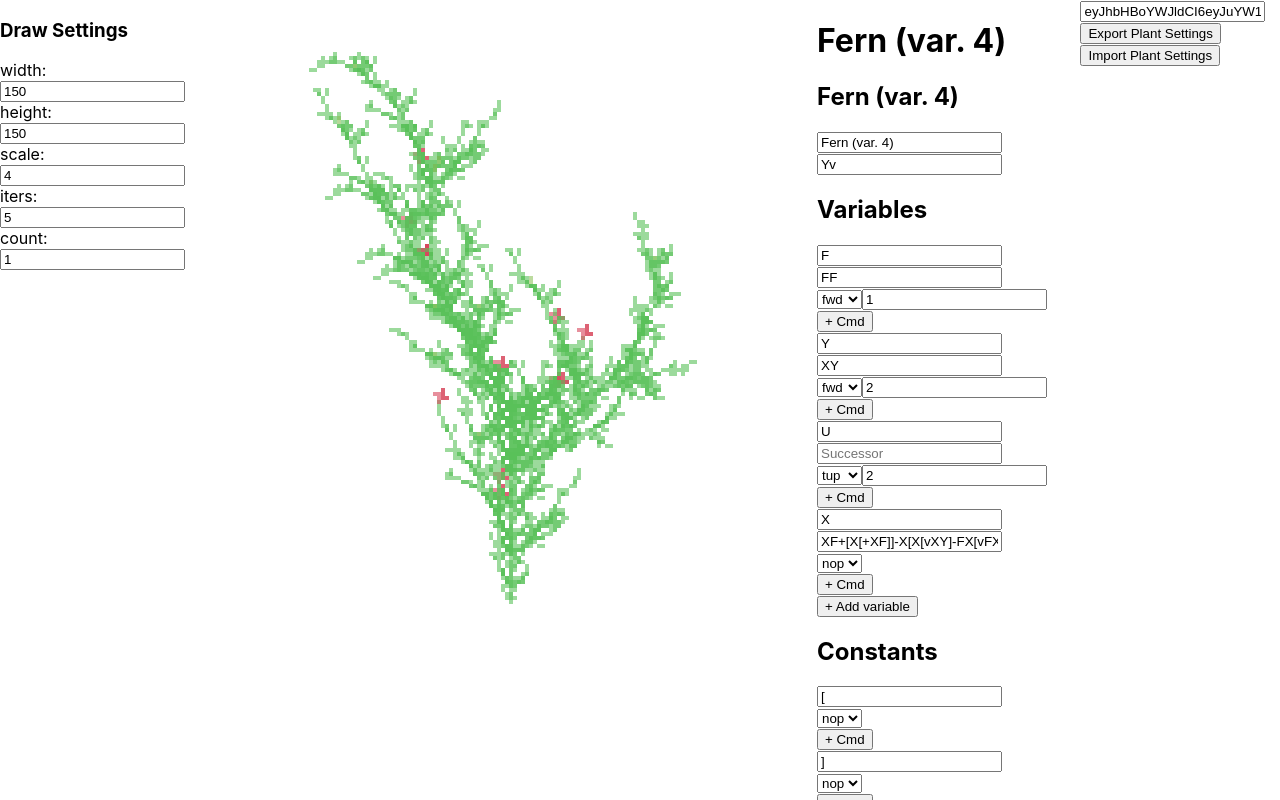
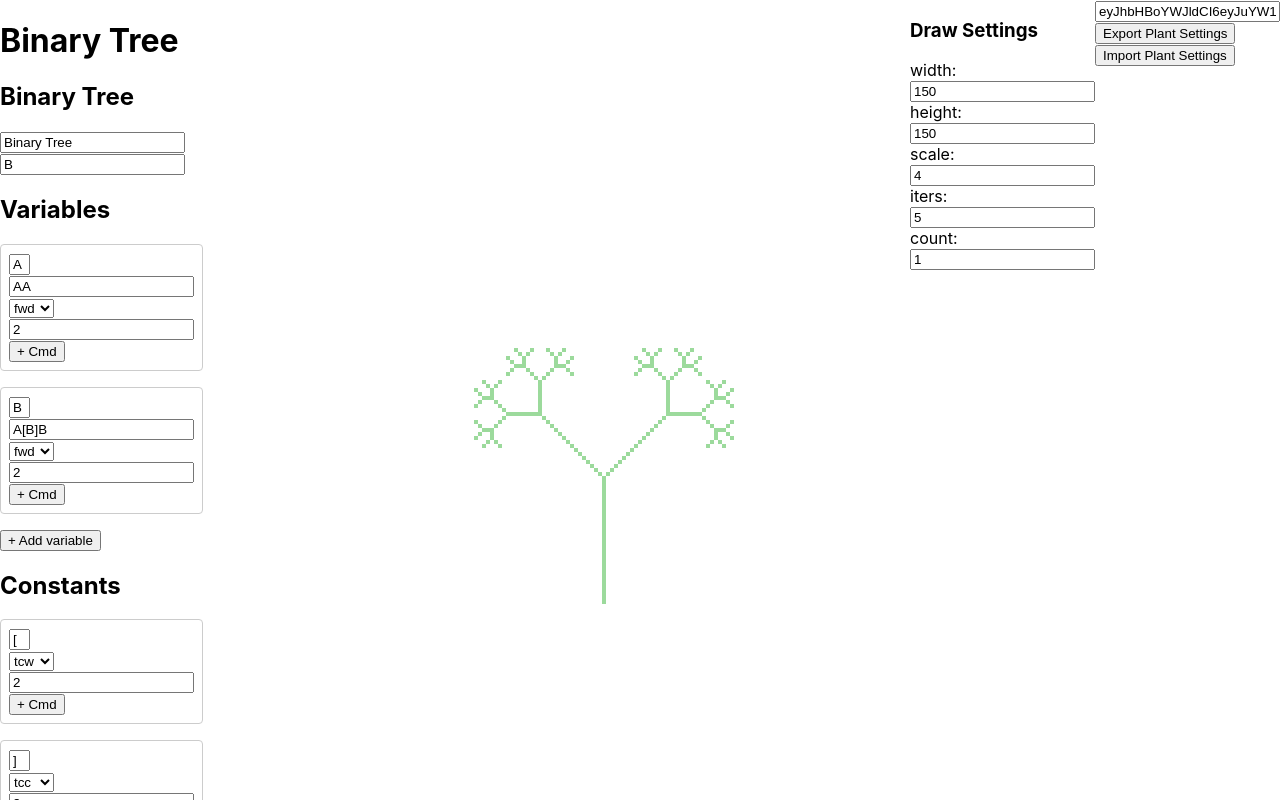
Before and after one commit to xk86/pixelplant, a React (Vite) app: page / in a window 1280 px wide. Shown: the top 800 px of the page. Built offline with nearby package versions, Linux system fonts and the light colour scheme; the HTML template or start-up script is replaced by a standard one.

Commit message:
code is still a mess but this fixes a bug about axioms not working right, and the probs not rendering if none exist in the given ialpha

```diff
--- a/src/App.css
+++ b/src/App.css
@@ -3,7 +3,7 @@
   align-items: flex-start;
 }
 
-/* Left controls panel */
+/* This used to be for the left panel, but it's no longer on the left...
 .container > :first-child {
   display: flex;
   flex-direction: column;
@@ -13,10 +13,35 @@
 .container canvas {
   flex: none;
 }
+  */
+
+
+.symbol-editor {
+  display: flex;
+  flex-wrap: wrap;
+  gap: 1rem;
+}
+
+.symbol-editor .entry-row {
+  border: 1px solid #ccc;
+  padding: 0.5rem;
+  border-radius: 0.25rem;
+
+  flex: 0 2 200px;
+  box-sizing: border-box;
+}
 
 .varItems {
   display: inline-flex;
   flex-wrap: nowrap;
+}
+
+input[name="id"] {
+  max-width: 1em;
+}
+
+input[name='successor'] {
+  max-width: min-content;
 }
 
 input[name="predecessor"] {
@@ -29,7 +54,7 @@ input[name="predecessor"] {
   flex-direction: row;
   flex-wrap: wrap;
   align-items: center;
-  gap: 0.5rem;
+  gap: 1.5rem;
   margin-bottom: 0.5rem;
 }
 
@@ -46,6 +71,7 @@ input[name="predecessor"] {
   min-width: 2ch;
 }
 
+
 canvas {
   image-rendering: optimizeSpeed;
   image-rendering: -moz-crisp-edges;
--- a/src/App.tsx
+++ b/src/App.tsx
@@ -4,7 +4,7 @@ import { Turtle, drawOps, opDocs } from "./Turtle";
 import { IAlphabet, VariableProperties, CommandTuple, DrawCommandTuples,
          ProbTuple, applyRules, listToMapAlpha, computeSentence} from "./Lsystems";
 
-import { prodAlphabet } from "./old_example_alphabets";
+import { prodAlphabet, binaryTreeAlphabet } from "./old_example_alphabets";
 
 import { axiomAction, nameAction,
          variableAction, constantAction, probAction,
@@ -174,9 +174,10 @@ function Axiom(props) {
 
   const handleChange = (event) => {
     event.preventDefault();
-    console.log(event.target.value)
-    setInputText(event.target.value)
-    props.dispatch({type: 'axiom', payload: {axiom: inputText}})
+    const newAxiom = event.target.value;
+    console.log(newAxiom);
+    setInputText(newAxiom);
+    props.dispatch({type: 'axiom', payload: {axiom: newAxiom}});
   }
   const submit = (e) => {
     e.preventDefault();
@@ -193,27 +194,6 @@ function Axiom(props) {
     </div>
   );
 }
-
-//function Variables(props) {
-//  let ruleNames = Object.keys(props.alphabet.variables);
-//  let rules = Object.values(props.alphabet.variables);
-//  let rewrite = [];
-//  for (let i = 0; i<rules.length; i++) {
-//    rewrite = rewrite.concat(rules[i][0]);
-//  }
-//  let drawRules = [];
-//  for (let i = 0; i<rules.length; i++) {
-//    drawRules = drawRules.concat(rules[i][1]);
-//  }
-//  console.log(ruleNames, rewrite);
-//
-//  let nameListItems = ruleNames.map((rule) =>
-//    <li key={rule}>
-//      {rule}
-//    </li>
-//  );
-//  return (<ol>{nameListItems}</ol>);
-//}
 
 interface EditorState {
   name: string
@@ -400,8 +380,7 @@ function App() {
   //  const [currentAlphabet, setCurrentAlphabet] = React.useState(exampleAlphabet);
   const [state, dispatch] = React.useReducer(
     alphabetReducer,
-    prodAlphabet,
-    //binaryTreeAlphabet,
+    binaryTreeAlphabet,
     initAlphabetState
   );
   const [drawSettings, setDrawSettings] = React.useState({width: 150, height: 150, scale: 4, iters: 5, count: 1})
@@ -410,9 +389,9 @@ function App() {
   return (
     <ErrorBoundary>
       <div className="container">
+        <Controls state={state} dispatch={dispatch} />
+        <Canvas width={drawSettings.width} height={drawSettings.height} scale={drawSettings.scale} iters={drawSettings.iters} state={state} />
         <DrawControls settings={drawSettings} setFn={setDrawSettings} dispatch={dispatch}/>
-        <Canvas width={drawSettings.width} height={drawSettings.height} scale={drawSettings.scale} iters={drawSettings.iters} state={state} />
-        <Controls state={state} dispatch={dispatch} />
         <ImpExport state={state} dispatch={dispatch} />
       </div>
       <div className="documentation">
--- a/src/SymbolComponents/SymbolEditor.tsx
+++ b/src/SymbolComponents/SymbolEditor.tsx
@@ -21,7 +21,7 @@ export function SymbolEditor<T extends BaseSymbolEntry & { type: string }>({
     onChange(next)
   }
   return (
-    <div className="symbol‑editor">
+    <div className="symbol-editor">
       {entries.map((entry, i) =>
         <div key={entry.id || `${i}-${entry.type}`} className="entry-row flex items-center gap-2">
           {renderFields(entry, i, (k, v) => updateAt(i, { [k]: v } as Partial<T>))}
--- a/src/SymbolComponents/useSymbolEditor.tsx
+++ b/src/SymbolComponents/useSymbolEditor.tsx
@@ -9,7 +9,8 @@ export function useAlphabetEditor<E, P>(
   dispatch: (action: { type: string; payload: P }) => void
 ): [E[], (updated: E[]) => void] {
   // @ts-ignore: we just grab state.alphabet[section], TS can’t narrow this easily
-  const mapData = (state.alphabet as any)[config.section];
+  const raw = (state.alphabet as any)[config.section];
+  const mapData = raw || {};
   return useSymbolEditor<E, P>(
     mapData,
     config.actionType,
```
